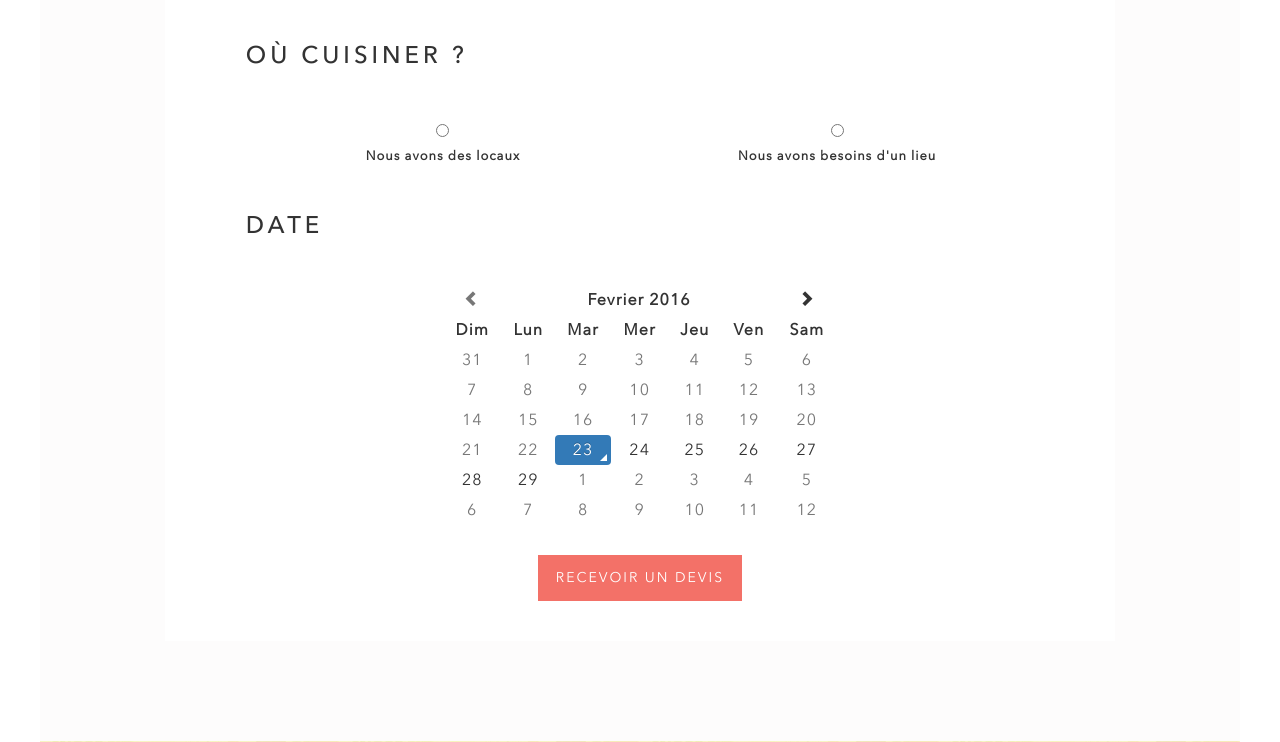
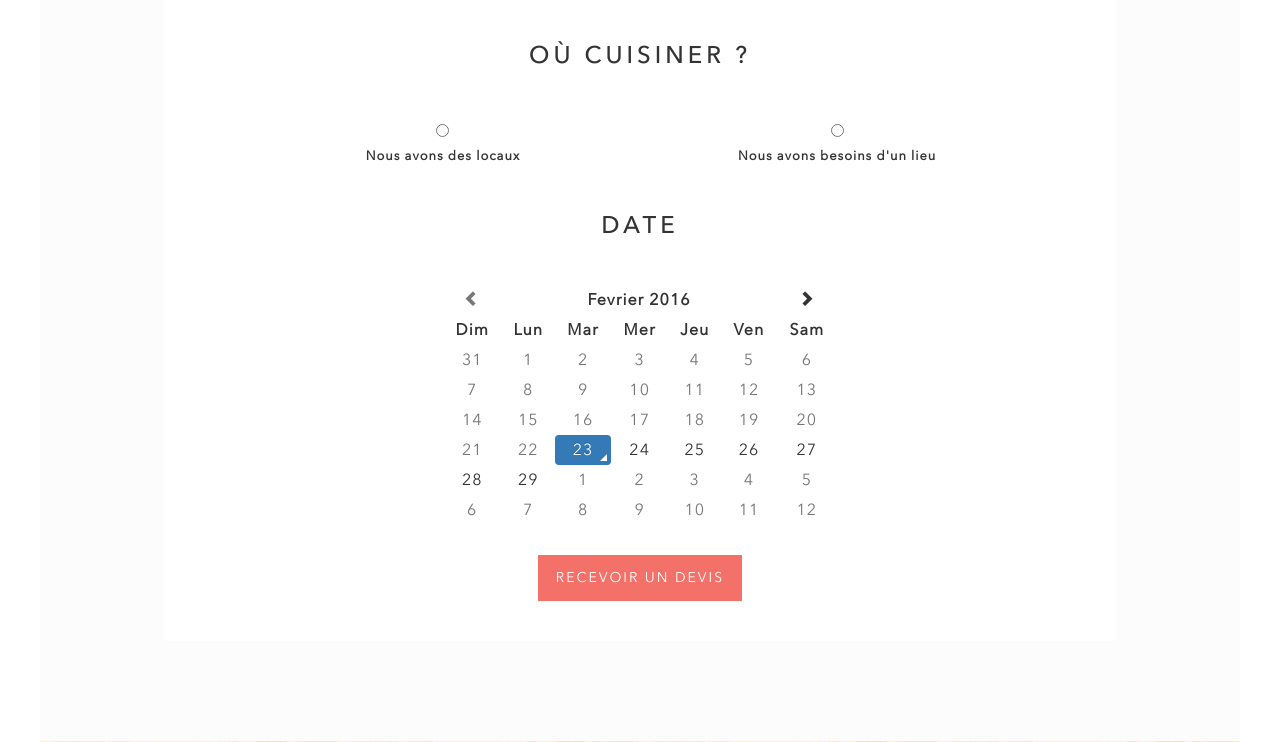
Before and after one commit to Gregory14/popotedespotes, a PHP site: page /reservation.php in a window 1280 px wide. Shown: the part 891-1633 px from the top of the page. Run offline with PHP 8.4, Linux system fonts and the light colour scheme; data that the repository does not hold is empty.

Commit message:
fix : fomulaire cours

```diff
--- a/css/style.css
+++ b/css/style.css
@@ -476,6 +476,9 @@ footer .links a {
 
 /*_______PAGE RERSEVER SESSION_____*/
 
+#cours_form .form-group {
+    text-align:center;
+}
 #cours_form .control-label{
     text-align:center;
 }
```
